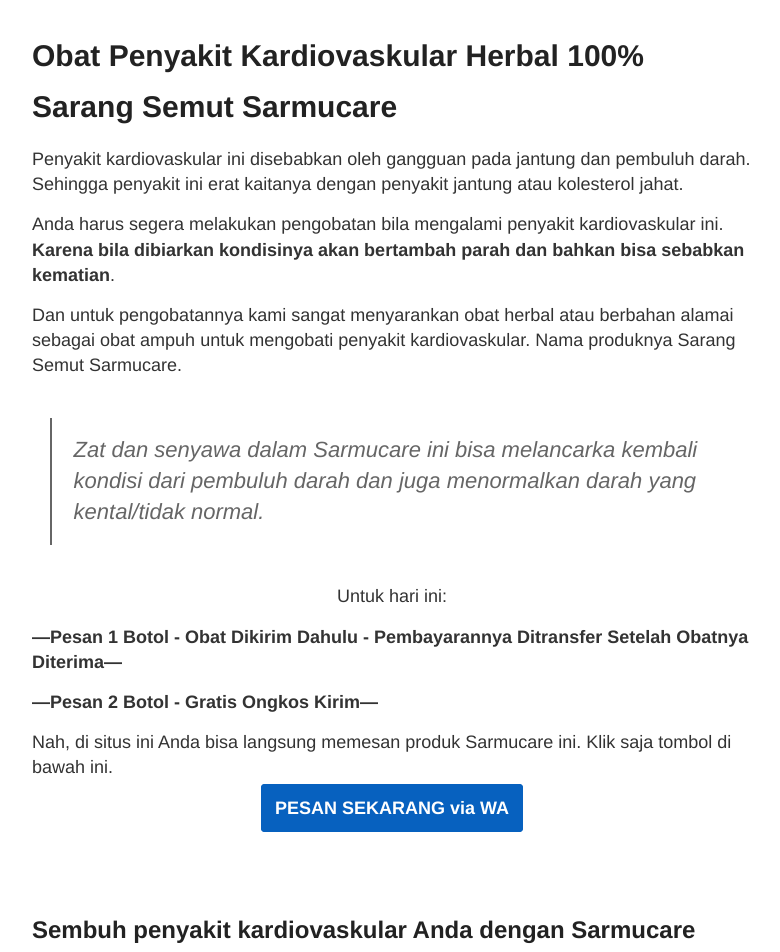
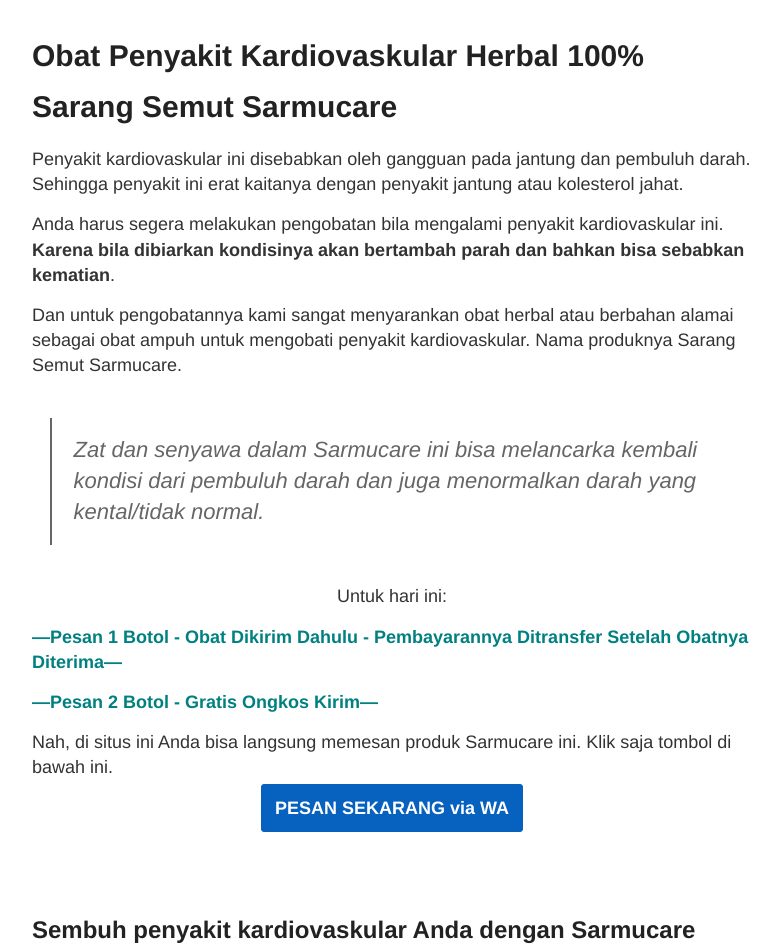
Before and after one commit to zeinherbal/zeinherbal.github.io, a Jekyll site: the page built from _posts/2019-12-04-obat-penyakit-kardiovaskular.md, in a window 1280 px wide. Shown: the top 952 px of the page, without its empty margins (248-1028 px from the left). Built offline with Jekyll 4.4.1, drawn with Linux system fonts in a browser that asks for light colours; a script that is not in the unit is left out; grey boxes are pictures that could not be loaded.

Commit message:
Update 2019-12-04-obat-penyakit-kardiovaskular.md

```diff
--- a/_posts/2019-12-04-obat-penyakit-kardiovaskular.md
+++ b/_posts/2019-12-04-obat-penyakit-kardiovaskular.md
@@ -16,10 +16,10 @@
 {: style="text-align: center;"}
 
 **—Pesan 1 Botol - Obat Dikirim Dahulu - Pembayarannya Ditransfer Setelah Obatnya Diterima—**
-{: style="color: tale;"}
+{: style="color: teal;"}
 
 **—Pesan 2 Botol - Gratis Ongkos Kirim—**
-{: style="color: tale;"}
+{: style="color: teal;"}
 
 Nah, di situs ini Anda bisa langsung memesan produk Sarmucare ini. Klik saja tombol di bawah ini.
 
```
